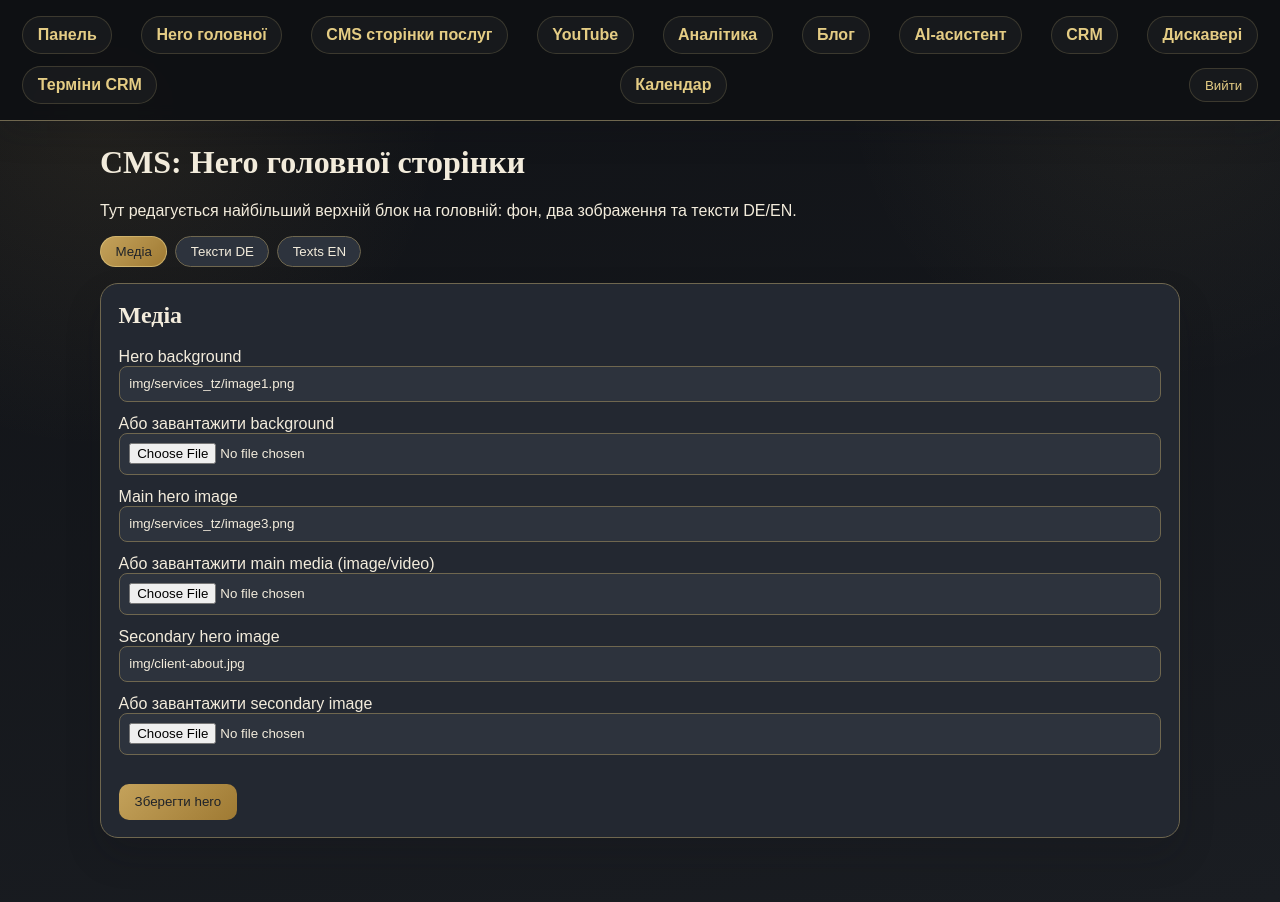
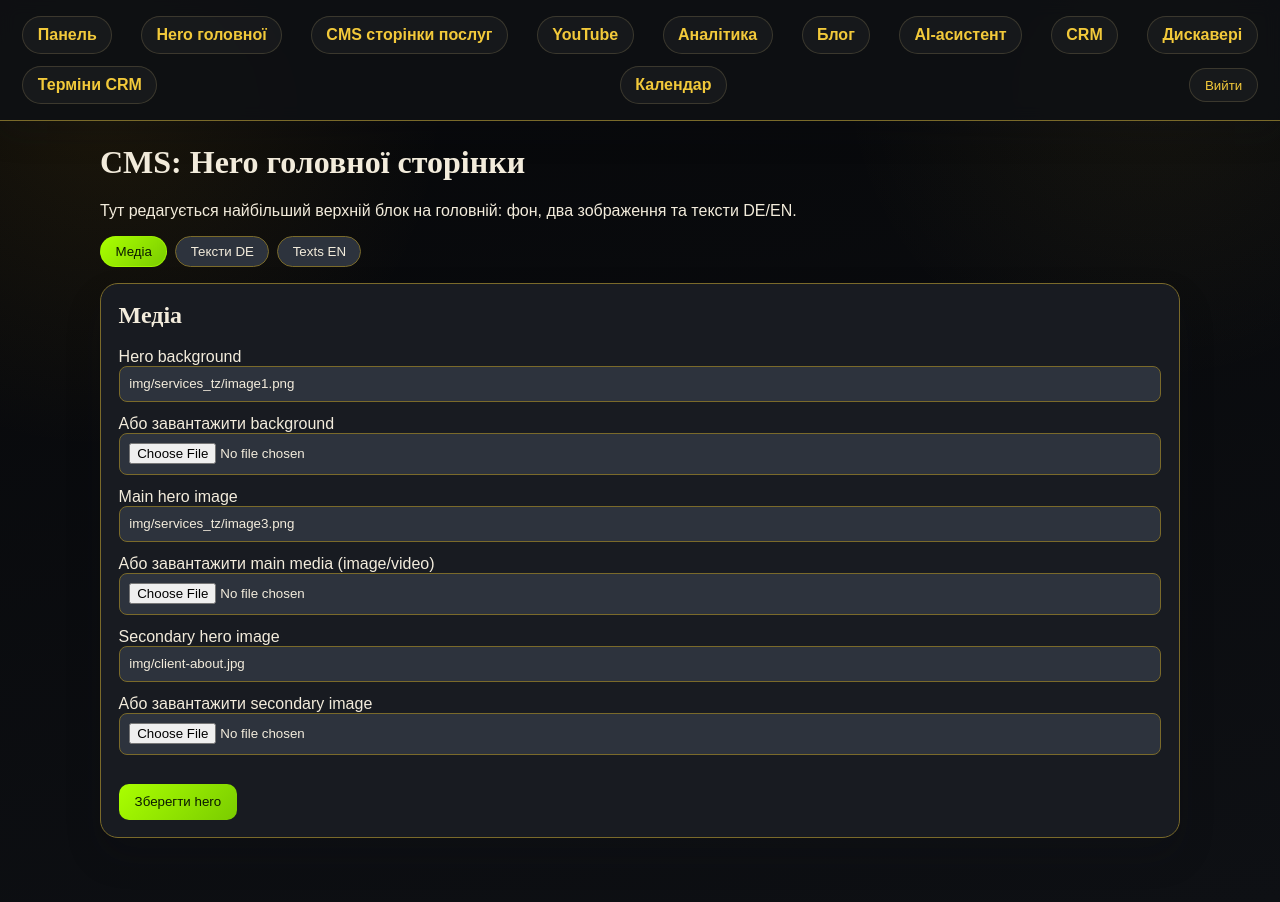
Before and after one commit to pilipandr770/AngelSwert, a Flask app: page /admin/home-hero in a window 1280 px wide. Run offline with Flask 3, Linux system fonts and the light colour scheme; a user stored in the database is signed in; some libraries are stand-ins or nearby versions.

Commit message:
style: darker blacks, richer gold, acid-green buttons

```diff
--- a/app/static/css/styles.css
+++ b/app/static/css/styles.css
@@ -1,11 +1,13 @@
 :root {
-  --bg-main: #101216;
-  --bg-soft: #1a1d22;
+  --bg-main: #060709;
+  --bg-soft: #0e1014;
   --ink: #f3ecdc;
-  --accent: #c4a25b;
-  --accent-2: #e4cc84;
-  --panel: #232831;
-  --line: #6f674f;
+  --accent: #c9900a;
+  --accent-2: #f2c93a;
+  --panel: #181b21;
+  --line: #7a6a2a;
+  --btn-green: #aaff00;
+  --btn-green-dark: #7acc00;
 }
 
 * {
@@ -19,8 +21,8 @@ body {
   font-family: "Manrope", sans-serif;
   color: var(--ink);
   background:
-    radial-gradient(circle at 8% 12%, rgba(196, 162, 91, 0.1), transparent 24%),
-    radial-gradient(circle at 90% 8%, rgba(228, 204, 132, 0.06), transparent 22%),
+    radial-gradient(circle at 8% 12%, rgba(201, 144, 10, 0.1), transparent 24%),
+    radial-gradient(circle at 90% 8%, rgba(242, 201, 58, 0.06), transparent 22%),
     linear-gradient(170deg, var(--bg-main), var(--bg-soft));
   min-height: 100vh;
 }
@@ -193,8 +195,8 @@ button {
   border: none;
   border-radius: 10px;
   padding: 0.65rem 1rem;
-  background: linear-gradient(135deg, var(--accent), #9f7a33);
-  color: #1f2329;
+  background: linear-gradient(135deg, var(--btn-green), var(--btn-green-dark));
+  color: #0a1a00;
   text-decoration: none;
   cursor: pointer;
 }
@@ -271,9 +273,9 @@ select {
 }
 
 .admin-tab-btn.is-active {
-  background: linear-gradient(135deg, var(--accent), #9f7a33);
-  color: #1f2329;
-  border-color: rgba(228, 204, 132, 0.6);
+  background: linear-gradient(135deg, var(--btn-green), var(--btn-green-dark));
+  color: #0a1a00;
+  border-color: rgba(170, 255, 0, 0.6);
 }
 
 .admin-tab-panel {
```
